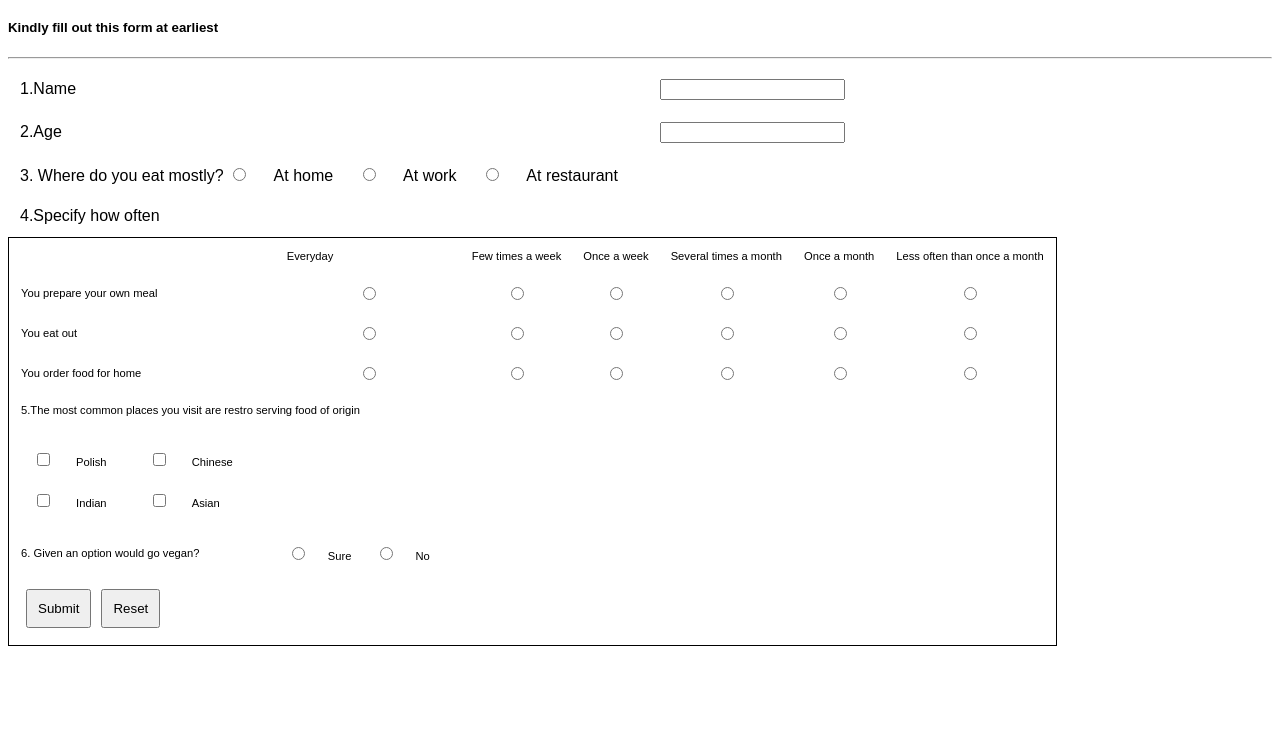
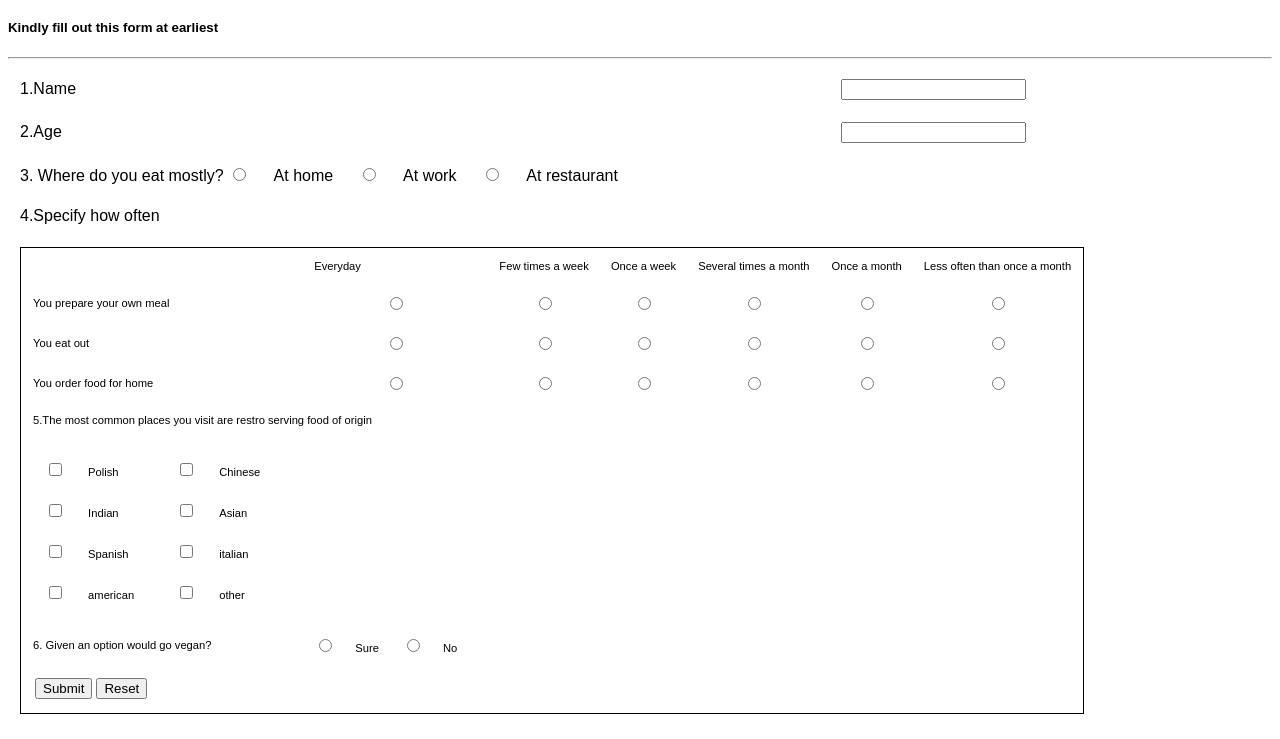
Before and after one commit to amar2909/Food-pref, a plain HTML site: page index.html in a window 1280 px wide. Shown: the part 61-800 px from the top of the page. Drawn offline with Linux system fonts and the light colour scheme.

Commit message:
Update index.html

```diff
--- a/index.html
+++ b/index.html
@@ -1,5 +1,6 @@
 <!DOCTYPE html>
 <html lang="en">
+
 <head>
   <meta charset="UTF-8" />
   <meta http-equiv="X-UA-Compatible" content="IE=edge" />
@@ -9,15 +10,19 @@
     body {
       font-family: sans-serif;
     }
-      th, td{
+
+    th,
+    td {
       padding: 10px;
     }
-      label{
+
+    label {
       margin: 20px;
     }
-      button{
-        padding: 10px;
-        margin: 5px;
+
+    button {
+
+      margin: 2px;
     }
   </style>
 </head>
@@ -34,7 +39,7 @@
       </tr>
       <tr>
         <td>2.Age</td>
-          <td><input type="number" min="12" /></td>
+        <td><input type="number" min="13" /></td>
       </tr>
       <tr>
         <td>
@@ -43,58 +48,61 @@
           <label for="home">At home</label>
           <input type="radio" name="location" id="work" value="work" />
           <label for="work">At work</label>
-            <input
-              type="radio"
-              id="restaurant"
-              name="location"
-              value="restaurant"
-            />
+          <input type="radio" name="location" id="restaurant"  value="restaurant" />
           <label for="restaurant">At restaurant</label>
         </td>
       </tr>
       <tr>
-          <td>4.Specify how often</td>
+        <td colspan="2">4.Specify how often</td>
       </tr>
+      <tr>
+        <td colspan="2">
           <table style="font-size: 0.7em; border: 1px solid;">
             <thead>
               <tr>
-              <th></th>
+                <th>
+
                 <td>Everyday</td>
                 <td>Few times a week</td>
                 <td>Once a week</td>
                 <td>Several times a month</td>
                 <td>Once a month</td>
                 <td>Less often than once a month</td>
+                </th>
+        </td>
+      </tr>
       </tr>
       </thead>
       <tbody>
         <tr>
           <td>You prepare your own meal</td>
-              <td style="text-align: center;" ><input type="radio" name="you_prepare" value="everyday"/></td>
-              <td style="text-align: center;" ><input type="radio" name="you_prepare" value="few timess a week"/></td>
-              <td style="text-align: center;" ><input type="radio" name="you_prepare" value="once a week"/></td>
-              <td style="text-align: center;" ><input type="radio" name="you_prepare" value="times a month"/></td>
-              <td style="text-align: center;" ><input type="radio" name="you_prepare" value="once a month"/></td>
-              <td style="text-align: center;" ><input type="radio" name="you_prepare" value="less than once a month"/></td>
+          <td style="text-align: center;"><input type="radio" name="you_prepare" value="everyday" /></td>
+          <td style="text-align: center;"><input type="radio" name="you_prepare" value="few timess a week" /></td>
+          <td style="text-align: center;"><input type="radio" name="you_prepare" value="once a week" /></td>
+          <td style="text-align: center;"><input type="radio" name="you_prepare" value="times a month" /></td>
+          <td style="text-align: center;"><input type="radio" name="you_prepare" value="once a month" /></td>
+          <td style="text-align: center;"><input type="radio" name="you_prepare" value="less than once a month" /></td>
         </tr>
 
         <tr>
           <td>You eat out</td>
-              <td style="text-align: center;" ><input type="radio" name="you_eat_out" value="everyday"/></td>
-              <td style="text-align: center;" ><input type="radio" name="you_eat_out" value="few timess a week"/></td>
-              <td style="text-align: center;" ><input type="radio" name="you_eat_out" value="once a week"/></td>
-              <td style="text-align: center;" ><input type="radio" name="you_eat_out" value="times a month"/></td>
-              <td style="text-align: center;" ><input type="radio" name="you_eat_out" value="once a month"/></td>
-              <td style="text-align: center;" ><input type="radio" name="you_eat_out" value="less than once a month"/></td>
+          <td style="text-align: center;"><input type="radio" name="you_eat_out" value="everyday" /></td>
+          <td style="text-align: center;"><input type="radio" name="you_eat_out" value="few timess a week" /></td>
+          <td style="text-align: center;"><input type="radio" name="you_eat_out" value="once a week" /></td>
+          <td style="text-align: center;"><input type="radio" name="you_eat_out" value="times a month" /></td>
+          <td style="text-align: center;"><input type="radio" name="you_eat_out" value="once a month" /></td>
+          <td style="text-align: center;"><input type="radio" name="you_eat_out" value="less than once a month" /></td>
         </tr>
         <tr>
           <td>You order food for home</td>
-              <td style="text-align: center;" ><input type="radio" name="you_order_for_home" value="everyday"/></td>
-              <td style="text-align: center;" ><input type="radio" name="you_order_for_home" value="few timess a week"/></td>
-              <td style="text-align: center;" ><input type="radio" name="you_order_for_home" value="once a week"/></td>
-              <td style="text-align: center;" ><input type="radio" name="you_order_for_home" value="times a month"/></td>
-              <td style="text-align: center;" ><input type="radio" name="you_order_for_home" value="once a month"/></td>
-              <td style="text-align: center;" ><input type="radio" name="you_order_for_home" value="less than once a month"/></td>
+          <td style="text-align: center;"><input type="radio" name="you_order_for_home" value="everyday" /></td>
+          <td style="text-align: center;"><input type="radio" name="you_order_for_home" value="few timess a week" />
+          </td>
+          <td style="text-align: center;"><input type="radio" name="you_order_for_home" value="once a week" /></td>
+          <td style="text-align: center;"><input type="radio" name="you_order_for_home" value="times a month" /></td>
+          <td style="text-align: center;"><input type="radio" name="you_order_for_home" value="once a month" /></td>
+          <td style="text-align: center;"><input type="radio" name="you_order_for_home"
+              value="less than once a month" /></td>
         </tr>
         <tr>
           <td colspan="2">5.The most common places you visit are restro serving food of origin</td>
@@ -104,24 +112,48 @@
             <table>
               <tr>
                 <td>
-                      <input type="checkbox" id="polish" name="origin_preference" value="polish">
+                  <input type="checkbox" id="polish" name="food_origin_preference" value="polish">
                   <label for="polish">Polish</label>
                 </td>
                 <td>
-                      <input type="checkbox" id="chinese" name="origin_preference" value="chinese">
+                  <input type="checkbox" id="chinese" name="food_origin_preference" value="chinese">
                   <label for="chinese">Chinese</label>
                 </td>
 
               <tr>
                 <td>
-                        <input type="checkbox" id="indian" name="origin_preference" value="indian">
+                  <input type="checkbox" id="indian" name="food_origin_preference" value="indian">
                   <label for="indian">Indian</label>
 
                 <td>
-                          <input type="checkbox" id="Asian" name="origin_preference" value="Asian">
+                  <input type="checkbox" id="Asian" name="food_origin_preference" value="Asian">
                   <label for="Asian">Asian</label>
                 </td>
           </td>
+
+        <tr>
+          <td>
+            <input type="checkbox" id="spanish" name="food_origin_preference" value="spanish">
+            <label for="spanish">Spanish</label>
+
+          <td>
+            <input type="checkbox" id="italian" name="food_origin_preference" value="italian">
+            <label for="italian">italian</label>
+          </td>
+          </td>
+
+        <tr>
+          <td>
+            <input type="checkbox" id="american" name="food_origin_preference" value="american">
+            <label for="american">american</label>
+
+          <td>
+            <input type="checkbox" id="other" name="food_origin_preference" value="other">
+            <label for="other">other</label>
+          </td>
+          </td>
+        </tr>
+        </tr>
         </tr>
         </tr>
     </table>
@@ -139,8 +171,9 @@
       <td><button>Submit</button><button type="reset"> Reset</button></td>
     </tr>
     </tbody>
-        </table>
+
     </table>
   </form>
 </body>
+
 </html>
```
Lines whose indentation alone changed are shown as unchanged.
